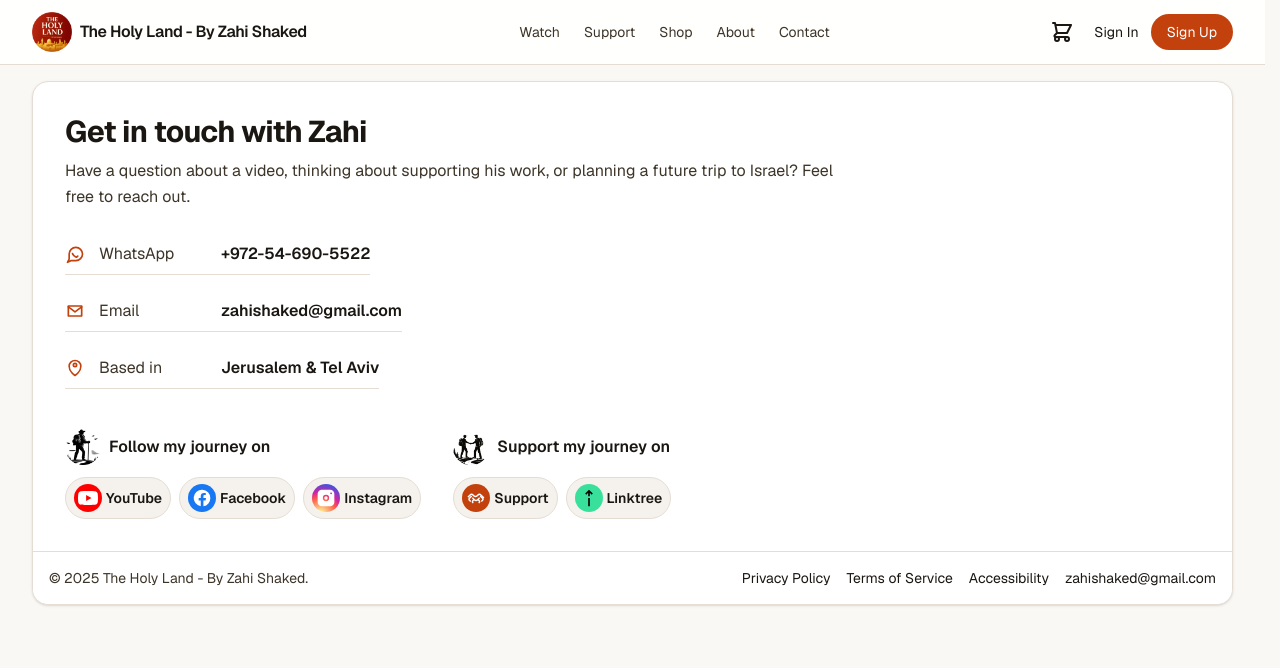
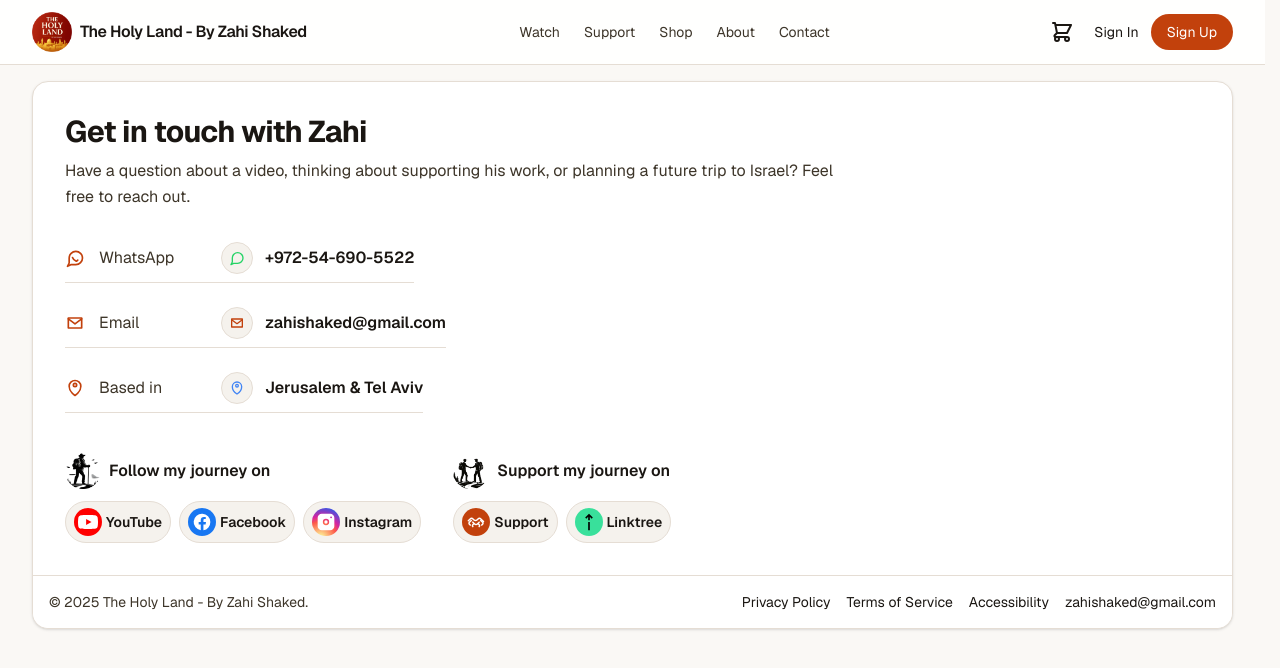
Before and after one commit to Ponzee/zahi-tours, a Next.js app: page /contact in a window 1280 px wide. Shown: the top 668 px of the page. Built offline with nearby package versions, Linux system fonts and the light colour scheme; no server answers.

Commit message:
ui(contact): add quick action buttons for whatsapp/email/maps

```diff
--- a/app/contact/page.tsx
+++ b/app/contact/page.tsx
@@ -20,7 +20,7 @@ export default function ContactPage() {
 
             <div className="mt-6 max-w-3xl w-full space-y-2 text-sm md:text-base">
               <div className="block py-2">
-                <div className="inline-grid grid-cols-[22px_110px_max-content] items-center gap-3 border-b border-[#e5ddd4] pb-2">
+                <div className="inline-grid grid-cols-[22px_110px_32px_max-content] items-center gap-3 border-b border-[#e5ddd4] pb-2">
                   <span className="text-[#c2410c]" aria-hidden="true">
                     {/* WhatsApp (simple chat bubble) */}
                     <svg viewBox="0 0 24 24" className="h-5 w-5" fill="none" stroke="currentColor" strokeWidth="2">
@@ -29,12 +29,24 @@ export default function ContactPage() {
                     </svg>
                   </span>
                   <span className="text-[#3d3529]">WhatsApp</span>
+                  <a
+                    href="https://wa.me/972546905522"
+                    target="_blank"
+                    rel="noopener noreferrer"
+                    className="inline-flex h-8 w-8 items-center justify-center rounded-full border border-[#e5ddd4] bg-[#f5f2ed] hover:bg-[#efe9e1] transition-colors duration-150"
+                    aria-label="Open WhatsApp chat"
+                    title="Open WhatsApp"
+                  >
+                    <svg viewBox="0 0 24 24" className="h-4 w-4" fill="none" stroke="#25D366" strokeWidth="2" strokeLinecap="round" strokeLinejoin="round" aria-hidden="true">
+                      <path d="M21 12a8 8 0 0 1-8 8H7l-4 2 2-4v-6a8 8 0 1 1 16 0z" />
+                    </svg>
+                  </a>
                   <span className="font-semibold text-[#1a1612] text-left whitespace-nowrap">+972-54-690-5522</span>
                 </div>
               </div>
 
               <div className="block py-2">
-                <div className="inline-grid grid-cols-[22px_110px_max-content] items-center gap-3 border-b border-[#e5ddd4] pb-2">
+                <div className="inline-grid grid-cols-[22px_110px_32px_max-content] items-center gap-3 border-b border-[#e5ddd4] pb-2">
                   <span className="text-[#c2410c]" aria-hidden="true">
                     {/* Email */}
                     <svg viewBox="0 0 24 24" className="h-5 w-5" fill="none" stroke="currentColor" strokeWidth="2">
@@ -45,6 +57,17 @@ export default function ContactPage() {
                   <span className="text-[#3d3529]">Email</span>
                   <a
                     href="mailto:zahishaked@gmail.com"
+                    className="inline-flex h-8 w-8 items-center justify-center rounded-full border border-[#e5ddd4] bg-[#f5f2ed] hover:bg-[#efe9e1] transition-colors duration-150"
+                    aria-label="Send an email"
+                    title="Send email"
+                  >
+                    <svg viewBox="0 0 24 24" className="h-4 w-4 text-[#c2410c]" fill="none" stroke="currentColor" strokeWidth="2" strokeLinecap="round" strokeLinejoin="round" aria-hidden="true">
+                      <path d="M4 6h16v12H4z" />
+                      <path d="m4 7 8 6 8-6" />
+                    </svg>
+                  </a>
+                  <a
+                    href="mailto:zahishaked@gmail.com"
                     className="font-semibold text-[#1a1612] hover:text-[#c2410c] text-left whitespace-nowrap"
                   >
                     zahishaked@gmail.com
@@ -53,7 +76,7 @@ export default function ContactPage() {
               </div>
 
               <div className="block py-2">
-                <div className="inline-grid grid-cols-[22px_110px_max-content] items-center gap-3 border-b border-[#e5ddd4] pb-2">
+                <div className="inline-grid grid-cols-[22px_110px_32px_max-content] items-center gap-3 border-b border-[#e5ddd4] pb-2">
                   <span className="text-[#c2410c]" aria-hidden="true">
                     {/* Location pin */}
                     <svg viewBox="0 0 24 24" className="h-5 w-5" fill="none" stroke="currentColor" strokeWidth="2">
@@ -62,6 +85,19 @@ export default function ContactPage() {
                     </svg>
                   </span>
                   <span className="text-[#3d3529]">Based in</span>
+                  <a
+                    href="https://www.google.com/maps/search/?api=1&query=Jerusalem%2C%20Israel"
+                    target="_blank"
+                    rel="noopener noreferrer"
+                    className="inline-flex h-8 w-8 items-center justify-center rounded-full border border-[#e5ddd4] bg-[#f5f2ed] hover:bg-[#efe9e1] transition-colors duration-150"
+                    aria-label="Open Jerusalem in Google Maps"
+                    title="Open in Maps"
+                  >
+                    <svg viewBox="0 0 24 24" className="h-4 w-4" fill="none" stroke="#4285F4" strokeWidth="2" strokeLinecap="round" strokeLinejoin="round" aria-hidden="true">
+                      <path d="M12 21s7-4.4 7-11a7 7 0 1 0-14 0c0 6.6 7 11 7 11z" />
+                      <path d="M12 10.5a2 2 0 1 0 0-4 2 2 0 0 0 0 4z" />
+                    </svg>
+                  </a>
                   <span className="font-semibold text-[#1a1612] text-left whitespace-nowrap">Jerusalem & Tel Aviv</span>
                 </div>
               </div>
```
